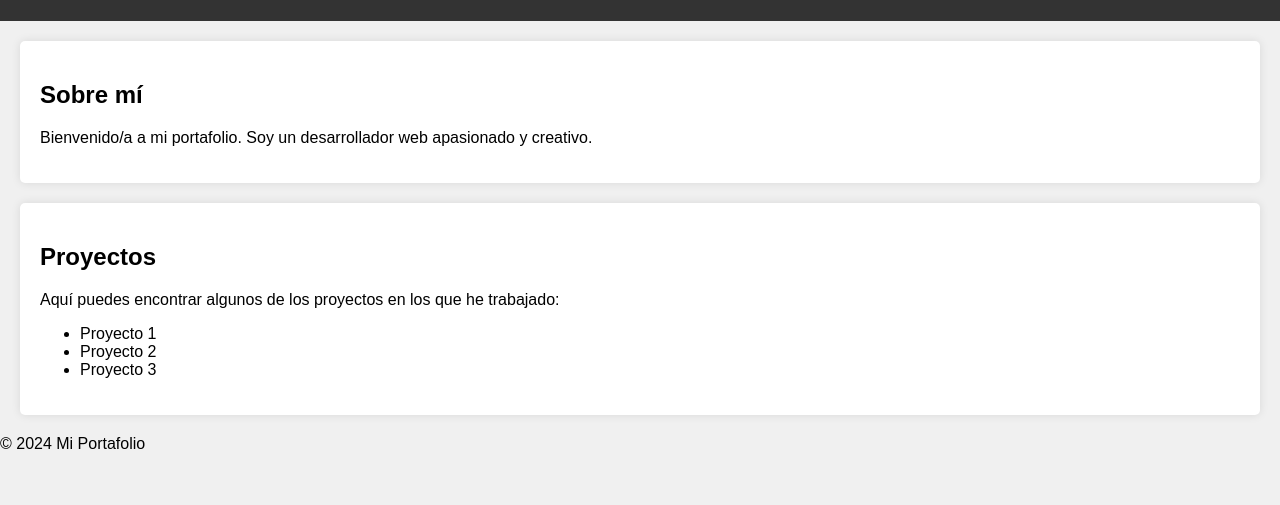
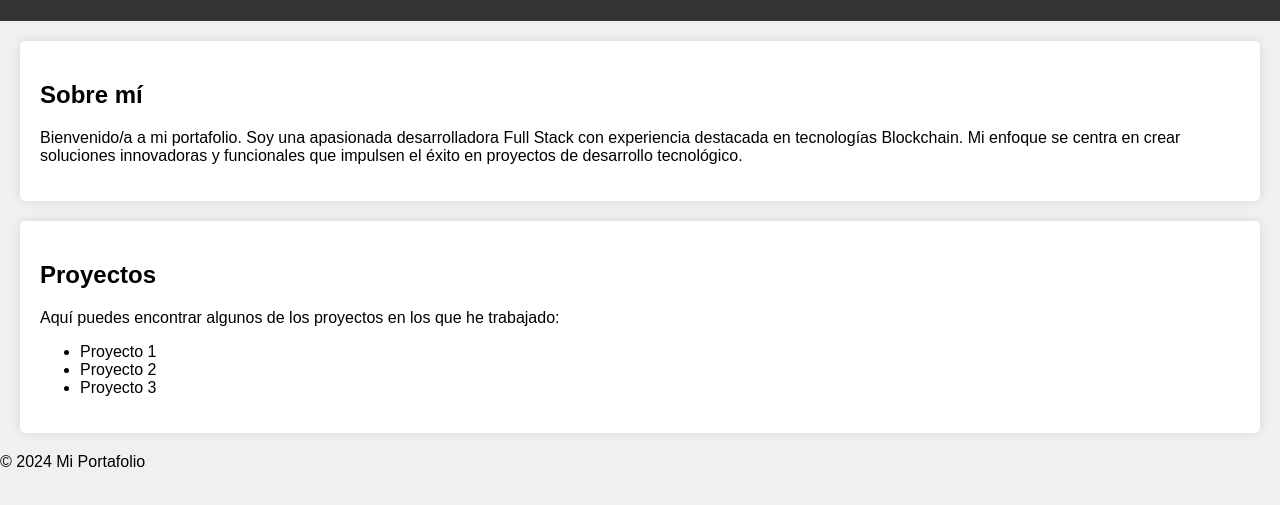
Before and after one commit to Edeok/Edeok.github.io, a plain HTML site: page index.html in a window 1280 px wide. Shown: the part 99-604 px from the top of the page. Drawn offline with Linux system fonts and the light colour scheme.

Commit message:
Presentación

```diff
--- a/index.html
+++ b/index.html
@@ -33,7 +33,7 @@
     </header>
     <section>
         <h2>Sobre mí</h2>
-        <p>Bienvenido/a a mi portafolio. Soy un desarrollador web apasionado y creativo.</p>
+        <p>Bienvenido/a a mi portafolio. Soy una apasionada desarrolladora Full Stack con experiencia destacada en tecnologías Blockchain. Mi enfoque se centra en crear soluciones innovadoras y funcionales que impulsen el éxito en proyectos de desarrollo tecnológico.</p>
     </section>
     <section>
         <h2>Proyectos</h2>
```
